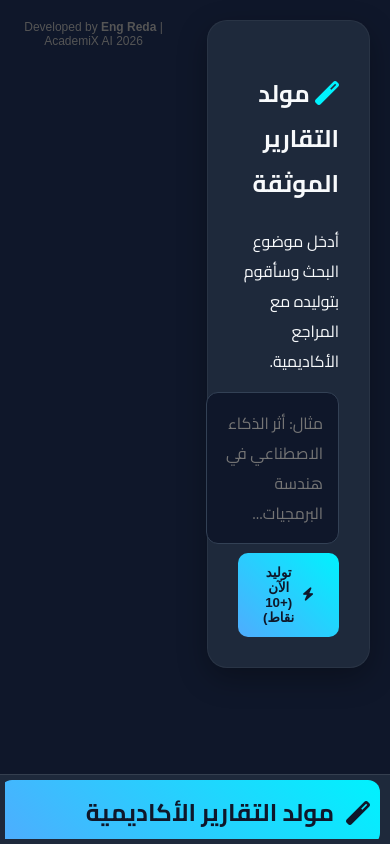
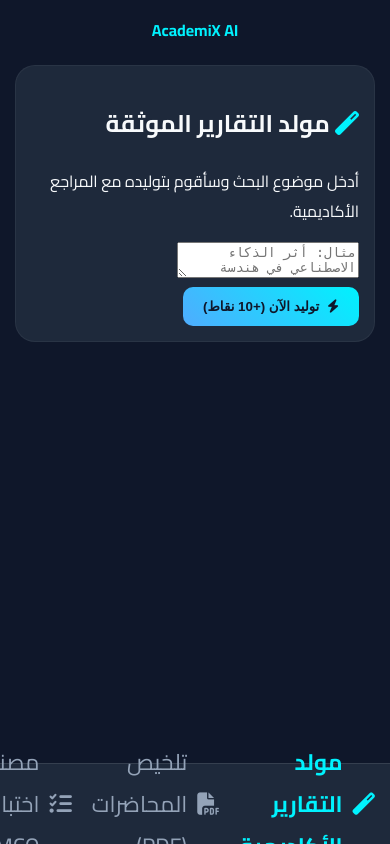
Before and after one commit to rfsox/AcademiX-AI, a Flask app: page / in a window 390 px wide. Run offline with Flask 3, Linux system fonts and the light colour scheme; some libraries are stand-ins or nearby versions.

Commit message:
Update style.css

```diff
--- a/static/style.css
+++ b/static/style.css
@@ -7,22 +7,21 @@
     --text-main: #f8fafc;
     --accent: #f59e0b;
     --success: #10b981;
-    --danger: #ef4444;
     --white: #ffffff;
 }
 
-/* التنسيق العام */
 body {
-    font-family: 'Cairo', 'Tajawal', sans-serif;
+    font-family: 'Cairo', sans-serif;
     background-color: var(--bg-dark);
     color: var(--text-main);
     margin: 0;
     display: flex;
     min-height: 100vh;
     direction: rtl;
+    overflow-x: hidden; /* لمنع أي اهتزاز عرضي في الموبايل */
 }
 
-/* القائمة الجانبية (Sidebar) */
+/* القائمة الجانبية - نسخة الكمبيوتر */
 .sidebar {
     width: 260px;
     background: var(--card-dark);
@@ -33,18 +32,12 @@ body {
     position: fixed;
     height: 100vh;
     z-index: 1000;
-    box-sizing: border-box;
 }
 
-.logo-area {
-    text-align: center;
-    margin-bottom: 25px;
-    border-bottom: 1px solid #334155;
-    padding-bottom: 15px;
-}
-.logo-area h2 { color: var(--secondary); font-size: 1.5rem; margin: 0; text-transform: uppercase; letter-spacing: 1px; }
+.logo-area { text-align: center; margin-bottom: 25px; border-bottom: 1px solid #334155; padding-bottom: 15px; }
+.logo-area h2 { color: var(--secondary); margin: 0; font-size: 1.4rem; }
 
-.nav-menu { flex: 1; overflow-y: auto; }
+.nav-menu { flex: 1; }
 .nav-item {
     padding: 12px 15px;
     margin-bottom: 8px;
@@ -52,131 +45,107 @@ body {
     cursor: pointer;
     display: flex;
     align-items: center;
-    gap: 12px;
-    transition: all 0.3s ease;
+    gap: 10px;
     color: #94a3b8;
+    transition: 0.3s;
 }
-.nav-item:hover, .nav-item.active {
+.nav-item.active, .nav-item:hover {
     background: linear-gradient(45deg, var(--primary), var(--secondary));
     color: #0f172a;
     font-weight: bold;
-    transform: translateX(-5px);
 }
 
 /* المحتوى الرئيسي */
 .main-content {
-    margin-right: 260px;
+    margin-right: 260px; /* نفس عرض السايد بار */
     flex: 1;
-    padding: 40px;
-    width: 100%;
-    box-sizing: border-box;
+    padding: 30px;
+    min-width: 0; /* لضمان عدم خروج العناصر عن الشاشة */
 }
 
 .glass-card {
     background: var(--card-dark);
     border-radius: 20px;
-    padding: 30px;
-    box-shadow: 0 10px 30px rgba(0,0,0,0.3);
+    padding: 25px;
     border: 1px solid rgba(255,255,255,0.05);
-    margin-bottom: 20px;
 }
 
-.input-area textarea {
-    width: 100%;
-    height: 120px;
-    background: #0f172a;
-    border: 1px solid #334155;
-    border-radius: 12px;
-    color: white;
-    padding: 15px;
-    font-size: 1rem;
-    resize: none;
-    font-family: inherit;
-    transition: border 0.3s;
-}
-
-/* تحسين شكل الـ PDF Upload Box */
-.pdf-upload-box {
-    border: 2px dashed #334155;
-    padding: 40px;
-    text-align: center;
-    border-radius: 12px;
-    cursor: pointer;
-    transition: 0.3s;
-    background: rgba(15, 23, 42, 0.5);
-}
-.pdf-upload-box:hover {
-    border-color: var(--primary);
-    background: rgba(79, 172, 254, 0.1);
-}
-
-/* منطقة النتائج - محسنة جداً */
+/* منطقة النتائج (الورقة البيضاء) */
 #reportWrapper {
     background: var(--white);
     color: #1e293b;
-    padding: 40px;
-    margin-top: 30px;
+    padding: 30px;
+    margin-top: 25px;
     border-radius: 15px;
     display: none;
-    box-shadow: 0 10px 40px rgba(0,0,0,0.4);
     line-height: 1.8;
-}
-
-/* تنسيق النصوص داخل النتيجة */
-#outputContent strong {
-    color: #2563eb;
-    display: block;
-    margin-top: 15px;
-    font-size: 1.2rem;
-}
-
-#outputContent em, #outputContent i {
-    color: #475569;
-    font-style: normal;
-    display: block;
-    padding-right: 15px;
-    border-right: 4px solid var(--accent);
-    background: #f8fafc;
-    margin: 10px 0 20px 0;
 }
 
 /* الأزرار */
 .btn {
-    padding: 12px 25px;
+    padding: 12px 20px;
     border-radius: 10px;
     border: none;
     cursor: pointer;
     font-weight: bold;
-    display: inline-flex;
+    display: flex;
     align-items: center;
     gap: 8px;
-    transition: 0.3s;
 }
 .btn-primary { background: linear-gradient(45deg, var(--primary), var(--secondary)); color: #0f172a; }
-.btn-outline { background: transparent; border: 2px solid var(--primary); color: var(--primary); }
 
-/* اللودر */
-#loader {
-    padding: 20px;
-    background: rgba(30, 41, 59, 0.8);
-    border-radius: 12px;
-    margin-top: 20px;
-}
+/* 🚨 الحل الجذري للموبايل (الصورة اللي أرسلتها) 🚨 */
+@media (max-width: 768px) {
+    body { flex-direction: column; }
 
-/* التجاوب مع الموبايل */
-@media (max-width: 768px) {
     .sidebar {
         position: fixed;
         bottom: 0;
+        top: auto;
         width: 100%;
         height: 70px;
         flex-direction: row;
         padding: 5px;
         border-left: none;
         border-top: 1px solid rgba(255,255,255,0.1);
+        justify-content: space-around;
+        background: #1e293b;
     }
-    .logo-area, .stats-card, .nav-item span { display: none; }
-    .nav-menu { flex-direction: row; justify-content: space-around; width: 100%; }
-    .nav-item { margin-bottom: 0; padding: 10px; font-size: 1.5rem; }
-    .main-content { margin-right: 0; padding: 20px; padding-bottom: 100px; }
+
+    .logo-area, .stats-card, .nav-item span, .logo-area small { display: none !important; }
+
+    .nav-menu {
+        display: flex;
+        flex-direction: row;
+        width: 100%;
+        justify-content: space-around;
+        align-items: center;
+    }
+
+    .nav-item {
+        margin-bottom: 0;
+        padding: 10px;
+        font-size: 1.4rem; /* تكبير الأيقونات للموبايل */
+        background: transparent;
+    }
+
+    .nav-item.active { background: transparent; color: var(--secondary); }
+
+    .main-content {
+        margin-right: 0 !important;
+        padding: 15px;
+        padding-bottom: 90px; /* مسافة عشان القائمة السفلية ما تغطي المحتوى */
+    }
+
+    .glass-card { padding: 15px; }
+
+    /* تصحيح شكل اللوجو في أعلى الصفحة للموبايل (اختياري) */
+    .main-content::before {
+        content: "AcademiX AI";
+        display: block;
+        text-align: center;
+        color: var(--secondary);
+        font-weight: bold;
+        margin-bottom: 20px;
+    }
 }
```
